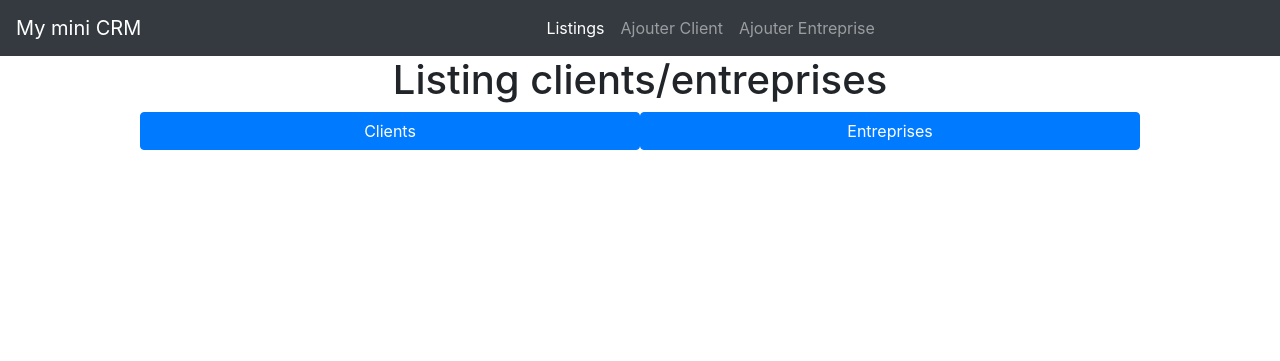
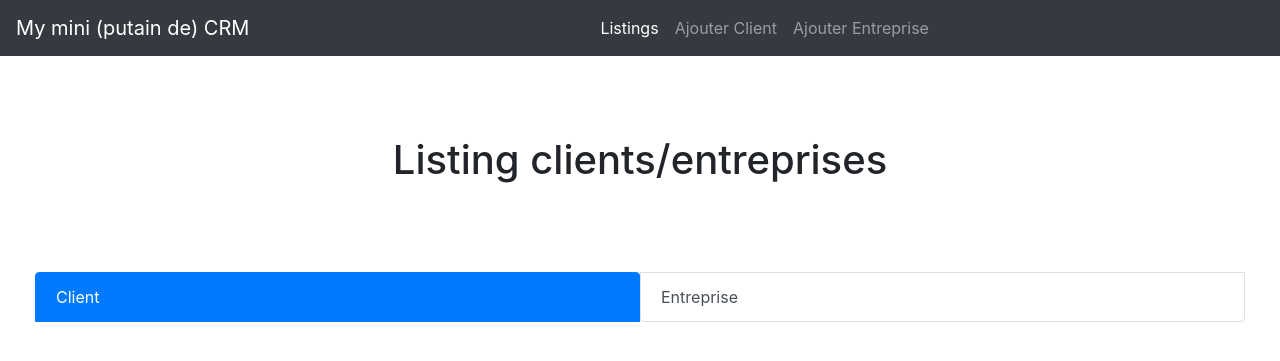
Before and after one commit to 2Diomedes/CRM, a PHP site: page / in a window 1280 px wide. Shown: the top 361 px of the page. Run offline with PHP 8.4, Linux system fonts and the light colour scheme; data that the repository does not hold is empty; some libraries are stand-ins or nearby versions.

Commit message:
miracle!

```diff
--- a/css/scss/style.scss
+++ b/css/scss/style.scss
@@ -21,9 +21,15 @@ nav {
 /*-------------------- Nav --------------------*/
 
 /*-------------------- Body --------------------*/
+.list-group{
+flex-direction: row;
+}
 
 .main {
-  max-width: 1000px;
+    h1{
+        padding: 5rem;
+    }
+  max-width: 1210px;
   width: 100%;
   margin: auto;
   justify-content: center;
--- a/css/style.css
+++ b/css/style.css
@@ -12,11 +12,16 @@ nav {
 
 /*-------------------- Nav --------------------*/
 /*-------------------- Body --------------------*/
+.list-group {
+  flex-direction: row; }
+
 .main {
-  max-width: 1000px;
+  max-width: 1210px;
   width: 100%;
   margin: auto;
   justify-content: center; }
+  .main h1 {
+    padding: 5rem; }
   .main button, .main a {
     margin: auto;
     width: 50%; }
--- a/index.php
+++ b/index.php
@@ -16,8 +16,7 @@ $pass = "plop";
 
         $db = new PDO('mysql:host=localhost;dbname=crm-bdd', $user, $pass);
 
-$all=$db->query("SELECT * FROM Customers")->fetch();
-print_r($all)
+        $customer=$db->query("SELECT * FROM Customers")->fetchAll();
 
         ?>
 
@@ -26,7 +25,7 @@ print_r($all)
                 <div class="col-12">
                     <div class="row">
                         <nav class="navbar navbar-expand-lg navbar-dark bg-dark">
-              <a class="navbar-brand" href="#">My mini CRM</a>
+                            <a class="navbar-brand" href="#">My mini (putain de) CRM</a>
                             <button class="navbar-toggler" type="button" data-toggle="collapse" data-target="#navbarNav" aria-controls="navbarNav" aria-expanded="false" aria-label="Toggle navigation">
                                 <span class="navbar-toggler-icon"></span>
                             </button>
@@ -45,145 +44,71 @@ print_r($all)
                             </div>
                         </nav>
                     </div>
+
                     <div class="row main">
                         <h1>Listing clients/entreprises</h1>
+
+                        <div class="col-12">
+                            <div class="list-group row" id="list-tab" role="tablist">
+
+                                <a class="list-group-item list-group-item-action active col-6" id="list-home-list" data-toggle="list" href="#list-home" role="tab" aria-controls="home">Client</a>
+
+                                <a class="list-group-item list-group-item-action col-6" id="list-profile-list" data-toggle="list" href="#list-profile" role="tab" aria-controls="profile">Entreprise</a>
+
                             </div>
-          <div class="row main">
-              <a class="btn btn-primary" data-toggle="collapse" href="#clients" role="button" aria-expanded="false" aria-controls="clients">
-                Clients
-              </a>
-              <a class="btn btn-primary" data-toggle="collapse" href="#entreprises" role="button" aria-expanded="false" aria-controls="entreprises">
-                Entreprises
-              </a>
-              <div class="collapse" id="clients">
-                <div class="card card-body">
+                        </div>
+
+                        <div class="col-12">
+                            <div class="tab-content" id="nav-tabContent">
+                                <div class="tab-pane fade show active" id="list-home" role="tabpanel" aria-labelledby="list-home-list">
+
+<!-- le Collapse en BDD-->
+
                                     <div id="accordion">
+
+                                    <?php foreach ($customer as $value):?>
+
                                         <div class="card">
-                      <div class="card-header" id="headingOne">
+                                            <div class="card-header" id="heading<?php echo $value['id'] ?>">
                                                 <h5 class="mb-0">
-                          <button class="btn btn-link" data-toggle="collapse" data-target="#collapse<?php echo $all['id']?>" aria-expanded="true" aria-controls="collapseOne">
-                            <?php echo $all['name']?>
+                                                    <button class="btn btn-link" data-toggle="collapse" data-target="#collapse<?php echo $value['id'] ?>" aria-expanded="true" aria-controls="collapseOne">
+                                                        <?php echo $value['name'] ?>
                                                     </button>
                                                 </h5>
                                             </div>
-                      <div class="tab-content" id="pills-tabContent">
-                        <div class="tab-pane fade show active" id="pills-clients" role="tabpanel" aria-labelledby="pills-home-tab">
-                          <div id="collapse<?php echo $all['id']?>" class="collapse show" aria-labelledby="headingOne" data-parent="#accordion">
+
+                                            <div id="collapse<?php echo $value['id'] ?>" class="collapse" aria-labelledby="heading<?php echo $value['id'] ?>" data-parent="#accordion">
+                                                <div class="card-body">
                                                     <div class="media">
-                                  <img class="mr-3" src="https://picsum.photos/200/300/?random" alt="Generic placeholder image">
+                                                        <img class="mr-3" src="https://picsum.photos/150/120/?random" alt="Generic placeholder image">
                                                         <div class="media-body">
-                                      <h5 class="mt-0"><?php echo $all['name']?></h5>
-                                      <p><?php echo $all['address']?></p>
-                                      <a href="#">Entreprise</a>
-                                  </div>
-                              </div>
-                          </div>
-                        </div>
-                        <div class="card">
-                          <div class="card-header" id="headingTwo">
-                            <h5 class="mb-0">
-                              <button class="btn btn-link collapsed" data-toggle="collapse" data-target="#collapseTwo" aria-expanded="false" aria-controls="collapseTwo">
-                                Client #2
-                              </button>
-                            </h5>
-                          </div>
-                          <div id="collapseTwo" class="collapse" aria-labelledby="headingTwo" data-parent="#accordion">
-                              <div class="media">
-                                  <img class="mr-3" src="https://picsum.photos/200/300/?random" alt="Generic placeholder image">
-                                  <div class="media-body">
-                                      <h5 class="mt-0">Nom Client</h5>
-                                      Adress 48000 MENDE
-                                      <a href="#">Entreprise</a>
-                                  </div>
-                              </div>
-                          </div>
-                        </div>
-                        <div class="card">
-                          <div class="card-header" id="headinThree">
-                            <h5 class="mb-0">
-                              <button class="btn btn-link collapsed" data-toggle="collapse" data-target="#collapseThree" aria-expanded="false" aria-controls="collapseThree">
-                                Client #3
-                              </button>
-                            </h5>
-                          </div>
-                          <div id="collapseThree" class="collapse" aria-labelledby="headingThree" data-parent="#accordion">
-                              <div class="media">
-                                  <img class="mr-3" src="https://picsum.photos/200/300/?random" alt="Generic placeholder image">
-                                  <div class="media-body">
-                                      <h5 class="mt-0">Nom Client</h5>
-                                      Adress 48000 MENDE
+                                                            <h5 class="mt-0"><?php echo $value['name'] ?></h5>
+                                                            <p><?php echo $value['address'] ?></p>
                                                             <a href="#">Entreprise</a>
                                                         </div>
                                                     </div>
                                                 </div>
                                             </div>
                                         </div>
-                          </div>
 
-                        <div class="tab-pane fade" id="pills-entreprises" role="tabpanel" aria-labelledby="pills-profile-tab">
-                        </div>
-                      </div>
+                                    <?php endforeach;?>
+
+<!-- fin Collapse -->
 
                                     </div>
                                 </div>
 
-          <div class="collapse" id="entreprises">
-            <div class="card card-body">
-              <div id="accordion">
-                <div class="card">
-                  <div class="card-header" id="hOne">
-                    <h5 class="mb-0">
-                      <button class="btn btn-link" data-toggle="collapse" data-target="#eOne" aria-expanded="false" aria-controls="eOne">
-                        Entreprise #1
-                      </button>
-                    </h5>
-                  </div>
-                  <div class="tab-content" id="pills-tabContent">
-                    <div class="tab-pane fade show active" id="pills-clients" role="tabpanel" aria-labelledby="pills-home-tab">
-                      <div id="eOne" class="collapse show" aria-labelledby="hOne" data-parent="#accordion">
-                        <div class="card-body">
-                          Anim pariatur cliche reprehenderit, enim eiusmod high life accusamus terry richardson ad squid. 3 wolf moon officia aute, non cupidatat skateboard dolor brunch. Food truck quinoa nesciunt laborum eiusmod. Brunch 3 wolf moon tempor, sunt aliqua put a bird on it squid single-origin coffee nulla assumenda shoreditch et. Nihil anim keffiyeh helvetica, craft beer labore wes anderson cred nesciunt sapiente ea proident. Ad vegan excepteur butcher vice lomo. Leggings occaecat craft beer farm-to-table, raw denim aesthetic synth nesciunt you probably haven't heard of them accusamus labore sustainable VHS.
-                        </div>
-                      </div>
-                    </div>
-                    <div class="card">
-                      <div class="card-header" id="hTwo">
-                        <h5 class="mb-0">
-                          <button class="btn btn-link collapsed" data-toggle="collapse" data-target="#eTwo" aria-expanded="false" aria-controls="eTwo">
-                            Collapsible Group Item #2
-                          </button>
-                        </h5>
-                      </div>
-                      <div id="eTwo" class="collapse" aria-labelledby="hTwo" data-parent="#accordion">
-                        <div class="card-body">
-                          Anim pariatur cliche reprehenderit, enim eiusmod high life accusamus terry richardson ad squid. 3 wolf moon officia aute, non cupidatat skateboard dolor brunch. Food truck quinoa nesciunt laborum eiusmod. Brunch 3 wolf moon tempor, sunt aliqua put a bird on it squid single-origin coffee nulla assumenda shoreditch et. Nihil anim keffiyeh helvetica, craft beer labore wes anderson cred nesciunt sapiente ea proident. Ad vegan excepteur butcher vice lomo. Leggings occaecat craft beer farm-to-table, raw denim aesthetic synth nesciunt you probably haven't heard of them accusamus labore sustainable VHS.
-                        </div>
-                      </div>
-                    </div>
-                    <div class="card">
-                      <div class="card-header" id="hThree">
-                        <h5 class="mb-0">
-                          <button class="btn btn-link collapsed" data-toggle="collapse" data-target="#eThree" aria-expanded="false" aria-controls="eThree">
-                            Collapsible Group Item #3
-                          </button>
-                        </h5>
-                      </div>
-                      <div id="eThree" class="collapse" aria-labelledby="hThree" data-parent="#accordion">
-                        <div class="card-body">
-                          Anim pariatur cliche reprehenderit, enim eiusmod high life accusamus terry richardson ad squid. 3 wolf moon officia aute, non cupidatat skateboard dolor brunch. Food truck quinoa nesciunt laborum eiusmod. Brunch 3 wolf moon tempor, sunt aliqua put a bird on it squid single-origin coffee nulla assumenda shoreditch et. Nihil anim keffiyeh helvetica, craft beer labore wes anderson cred nesciunt sapiente ea proident. Ad vegan excepteur butcher vice lomo. Leggings occaecat craft beer farm-to-table, raw denim aesthetic synth nesciunt you probably haven't heard of them accusamus labore sustainable VHS.
+                                <div class="tab-pane fade" id="list-profile" role="tabpanel" aria-labelledby="list-profile-list">
+
+<!-- futur Collapse BDD entreprise-->
+                                    lolilol
+<!-- fin Collapse -->
+
                                 </div>
                             </div>
                         </div>
                     </div>
                 </div>
-
-                    <div class="tab-pane fade" id="pills-entreprises" role="tabpanel" aria-labelledby="pills-profile-tab">
-                    </div>
-                  </div>
-
-        </div>
-        </div>
-
             </div>
         </div>
 
```
Also changed, not shown: 3 other files. Lines whose indentation alone changed are shown as unchanged.
